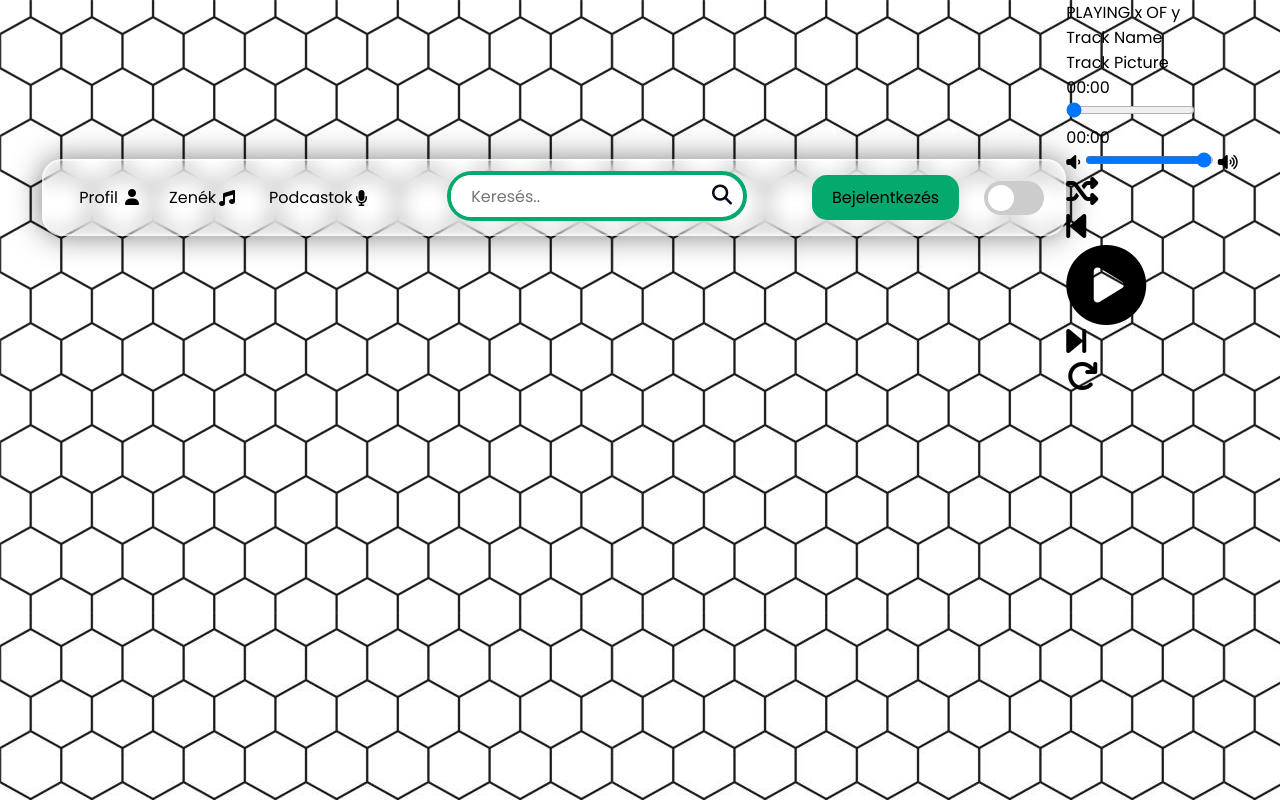
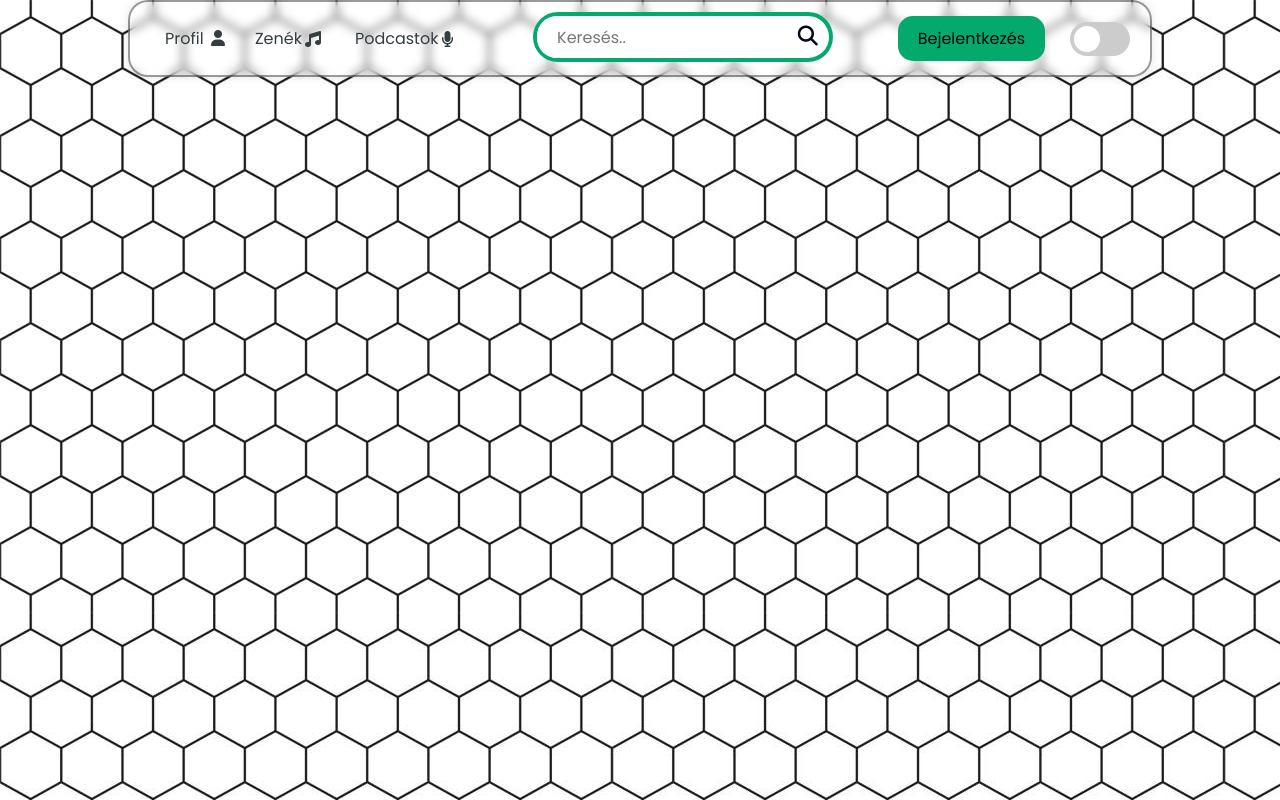
Before and after one commit to TuneTracer/TuneTracer, a PHP site: page / in a window 1280 px wide. Run offline with PHP 8.4, Linux system fonts and the light colour scheme; some libraries are stand-ins or nearby versions.

Commit message:
nesze
nem

```diff
--- a/index.css
+++ b/index.css
@@ -34,69 +34,45 @@
     display: flex;
     justify-content: center;
     flex-wrap: wrap;
-    background-image: url("imgs/background.jpg");
+    background-image: url("background.jpg");
     background-repeat: repeat;
-    background-color: black;
+    background-color: white;
 }
 
 @keyframes toWhite {
-    from {background-image: url("imgs/darkmode.jpg");}
-    to {background-image: url("imgs/background.jpg");}
+    from {background-image: url("darkmode.jpg");}
+    to {background-image: url("background.jpg");}
 }
 
 @keyframes toBlack {
-    from {background-image: url("imgs/background.jpg");}
-    to {background-image: url("imgs/darkmode.jpg");}
+    from {background-image: url("background.jpg");}
+    to {background-image: url("darkmode.jpg");}
 }
 
 body.dark-mode  {
-    background-image: url("imgs/darkmode.jpg");
+    background-image: url("darkmode.jpg");
     animation-name: toBlack;
     animation-duration: 0.5s;
     animation-iteration-count: 1;
 }
 
 body.light-mode  {
-    background-image: url("imgs/background.jpg");
+    background-image: url("background.jpg");
     background-color: black;
     animation-name: toWhite;
     animation-duration: 0.5s;
     animation-iteration-count: 1;
 }
 
-/* ----------------------------------------------------------------------- */
-
-/* Zene itemek */
-
-.song-list {
-    padding-top: 20px;
-    display: flex;
-    flex-wrap: wrap;
-    justify-content: space-between;
-    align-items: center;
-    width: 80%;
-}
-
-.song-card {
-    margin-top: 20px;
-    width: 160px;
-    height: 80px;
-    background: transparent;
-    border: 2px solid rgba(255, 255, 255, 0.5);
-    border-radius: 20px;
-    backdrop-filter: blur(10px);
-    box-shadow: 0 0 30px rgba(0, 0, 0, 0.5);
-}
-
-/* ----------------------------------------------------------------------- */
+/* --------------------------------------------------------------------------------------------------------------------------------------------- */
 
 /* Navbar és menü */
 .navbar{
-    background: transparent;
-    border: 2px solid rgba(255, 255, 255, 0.5);
+    background-color: rgba(255, 255, 255, 0.15);
+    backdrop-filter: blur(5px);
+    border: 2px solid rgba(0, 0, 0, 0.4);
     border-radius: 20px;
-    backdrop-filter: blur(10px);
-    box-shadow: 0 0 30px rgba(0, 0, 0, 0.5);
+    box-shadow: 0px 0px 10px 0px rgba(0, 0, 0, 0.1);
     padding: 10px 20px;
     display: flex;
     flex-wrap: wrap;
@@ -181,14 +157,14 @@
     margin: 0 15px;
 }
 
-.navbar-left a, .icons {
+.navbar-left a, span, .icons {
     text-decoration: none;
-    color: black;
+    color: #343E40;
     position: relative;
     transition: color 0.3s ease;
 }
 
-.navbar-left a:hover, .icons:hover {
+.navbar-left a:hover, span:hover, .icons:hover {
     color: #04AA6D;
 }
 
@@ -358,7 +334,7 @@
     border-radius: 50%;
 }
 
-/* ----------------------------------------------------------------------- */
+/* --------------------------------------------------------------------------------------------------------------------------------------------- */
 
 /* Bejelentkezés és Regisztráció */
 
@@ -373,13 +349,13 @@
     background: transparent;
     border: 2px solid rgba(255, 255, 255, 0.5);
     border-radius: 20px;
-    backdrop-filter: blur(10px);
+    backdrop-filter: blur(15px);
     box-shadow: 0 0 30px rgba(0, 0, 0, 0.5);
     justify-content: center;
     align-items: center;
     overflow: hidden;
     transform: scale(0);
-    transition: transform 0.5s ease, height 0.2s ease;
+    transition: transform 0.5s;
 }
 
 .wrapper.active-popup {
@@ -589,4 +565,184 @@
     filter: invert(100%);
 }
 
-/* ----------------------------------------------------------------------- */
+/* --------------------------------------------------------------------------------------------------------------------------------------------- */
+
+/* Zenelejátszó */
+.player{
+    margin-top: 25px;
+    height: 80vh;
+    display: flex;
+    align-items: center;
+    flex-direction: column;
+    justify-content: center;
+    transform: scale(0);
+    transition: transform 0.5s;
+}
+
+.player.active-popup {
+    transform: scale(1);
+}
+
+.wrapper-player {
+    border: 1px solid transparent;
+    padding: 25px;
+    border-radius: 10px;
+    background-color: rgba(255, 255, 255, 0.15);
+    backdrop-filter: blur(20px);
+    box-shadow: rgba(0, 0, 0, 0.3) 0px 19px 38px, rgba(0, 0, 0, 0.22) 0px 15px 12px;
+}
+
+.details {
+    display: flex;
+    align-items: center;
+    flex-direction: column;
+    justify-content: center;
+}
+
+.track-art {
+    margin: 25px;
+    height: 170px;
+    width: 170px;
+    border:2px solid #04AA6D;
+    background-size: cover;
+    background-position: center;
+    border-radius: 50%;
+    -moz-box-shadow: 0px 6px 5px #CBC1BF;
+    -webkit-box-shadow: 0px 6px 5px #CBC1BF;
+    box-shadow: 0px 6px 5px #CBC1BF;
+    -moz-border-radius:190px;
+    -webkit-border-radius:190px;
+    border-radius:190px;
+}
+
+.now-playing {
+    font-size: 1rem;
+    color: #343E40;
+}
+
+.track-name {
+    font-size: 2.5rem;
+    color: #343E40;
+}
+
+.track-artist {
+    margin-top: 5px;
+    font-size: 1.5rem;
+    color: #343E40;
+}
+
+.buttons {
+    display: flex;
+    flex-direction: row;
+    align-items: center;
+    margin-bottom: 30px;
+}
+.active{
+    color: black;
+}
+
+.repeat-track,
+.random-track,
+.playpause-track,
+.prev-track,
+.next-track {
+    padding: 17px;
+    opacity: 0.8;
+    transition: opacity .2s;
+    color: #04AA6D;
+    cursor: pointer;
+}
+
+.playpause-track {
+    font-size: 50px;
+}
+
+.repeat-track:hover,
+.random-track:hover,
+.playpause-track:hover,
+.prev-track:hover,
+.next-track:hover {
+    opacity: 2.0;
+}
+
+.slider_container {
+    display: flex;
+    justify-content: center;
+    align-items: center;
+}
+
+.seek_slider, .volume_slider {
+    -webkit-appearance: none;
+    -moz-appearance: none;
+    appearance: none;
+    height: 5px;
+    background: #04AA6D;
+    -webkit-transition: .2s;
+    transition: opacity .2s;
+}
+
+.seek_slider::-webkit-slider-thumb,
+.volume_slider::-webkit-slider-thumb {
+    -webkit-appearance: none;
+    -moz-appearance: none;
+    appearance: none;
+    width: 15px;
+    height: 15px;
+    background: white;
+    border: 3px solid #04825B;
+    cursor: grab;
+    border-radius: 100%;
+}
+
+.seek_slider:hover,
+.volume_slider:hover {
+    opacity: 1.0;
+}
+
+.seek_slider {
+    width: 60%;
+}
+
+.volume_slider {
+    width: 30%;
+}
+
+.current-time,
+.total-duration {
+    padding: 10px;
+    color: #343E40;
+}
+
+i.fa-volume-down,
+i.fa-volume-up {
+    padding: 10px;
+    color: #343E40;
+}
+
+.randomActive{
+    color: black;
+}
+.rotate {
+    animation: rotation 8s infinite linear;
+}
+@keyframes rotation {
+    from {
+        transform: rotate(0deg);
+    }
+    to {
+        transform: rotate(359deg);
+    }
+}
+
+.dark-mode .repeat-track,
+.dark-mode .random-track,
+.dark-mode .playpause-track,
+.dark-mode .prev-track,
+.dark-mode .next-track,
+.dark-mode .track-art,
+.dark-mode .now-playing,
+.dark-mode .track-name,
+.dark-mode .track-artist,
+.dark-mode .slider_container {
+    filter: invert(100%);
+}
--- a/index.html
+++ b/index.html
@@ -9,11 +9,12 @@
     <link rel="stylesheet" href="https://cdnjs.cloudflare.com/ajax/libs/font-awesome/5.13.0/css/all.min.css">
     <link rel="stylesheet" href="https://cdnjs.cloudflare.com/ajax/libs/font-awesome/4.7.0/css/font-awesome.min.css">
     <title>Tune Tracer</title>
-    <script src="https://kit.fontawesome.com/a076d05399.js" crossorigin="anonymous"></script>
+    <script src="https://kit.fontawesome.com/1bf196f23e.js" crossorigin="anonymous"></script>
 </head>
+<body>
+    <!------------------------------------------------------------------------------------------------------------------------------------------------->
 
-<body>
-
+    <!-- Navbat és menü -->
     <div class="navbar">
         <div id="navbar" style="padding: 0px;">
             <div class="navbar-left">
@@ -22,7 +23,7 @@
                         <span style="margin-right: 3px;">Profil</span>
                         <i class="fa fa-solid fa-user"></i>
                     </a></li>
-                    <li><a href="#" style="display: flex; align-items: center; margin-right: 4px;">
+                    <li id="zenek"><a href="#" style="display: flex; align-items: center; margin-right: 4px;">
                         <span style="margin-right: 3px;">Zenék</span>
                         <i class="fa fa-solid fa-music"></i>
                     </a></li>
@@ -51,6 +52,8 @@
         <!-- Profile content goes here -->
 
     </div>
+
+    <!------------------------------------------------------------------------------------------------------------------------------------------------->
 
     <!-- Bejelentkezés és Regisztráció -->
     <div class="wrapper">
@@ -109,6 +112,8 @@
         </div>
     </div>
 
+    <!------------------------------------------------------------------------------------------------------------------------------------------------->
+
     <!-- Zenelejátszó -->
     <div class="player">
         <div class="wrapper-player">
@@ -116,7 +121,7 @@
                 <div class="now-playing">PLAYING x OF y</div>
                 <div class="track-art"></div>
                 <div class="track-name">Track Name</div>
-                <div class="track-picture">Track Picture</div>
+                <div class="track-artist">Track Artist</div>
             </div>
 
             <div class="slider_container">
@@ -139,7 +144,7 @@
                     <i class="fa fa-step-backward fa-2x"></i>
                 </div>
                 <div class="playpause-track">
-                    <i class="fa fa-play-circle fa-5x"></i>
+                    <i class="fa-regular fa-circle-play"></i>
                 </div>
                 <div class="next-track">
                     <i class="fa fa-step-forward fa-2x"></i>
@@ -163,13 +168,14 @@
     <script type="module" src="https://unpkg.com/ionicons@7.1.0/dist/ionicons/ionicons.esm.js"></script>
     <script nomodule src="https://unpkg.com/ionicons@7.1.0/dist/ionicons/ionicons.js"></script>
 
+    <!------------------------------------------------------------------------------------------------------------------------------------------------->
+
     <!-- Script -->
     <script>
         document.addEventListener('DOMContentLoaded', function() {
-            const darkModeToggle = document.getElementById("darkModeToggle");
-            const bodyElement = document.body;
+            var darkModeToggle = document.getElementById("darkModeToggle");
+            var bodyElement = document.body;
 
-            // Ellenőrzi, hogy a felhasználó rendszere támogatja-e a prefers-color-scheme lekérdezést
             if (window.matchMedia && window.matchMedia('(prefers-color-scheme: dark)').matches) {
                 bodyElement.classList.add('dark-mode');
                 darkModeToggle.checked = true;
@@ -183,28 +189,34 @@
                 bodyElement.classList.toggle("light-mode", !darkModeToggle.checked);
             });
 
-            const wrapper = document.querySelector(".wrapper");
-            const loginLink = document.querySelector(".login-link");
-            const registerLink = document.querySelector(".register-link");
-            const btnPopup = document.querySelector(".button");
-            const iconClose = document.querySelector(".icon-close");
+            var wrapper = document.querySelector(".wrapper");
+            var loginLink = document.querySelector(".login-link");
+            var registerLink = document.querySelector(".register-link");
+            var btnPopup = document.querySelector(".button");
+            var iconClose = document.querySelector(".icon-close");
+            var zenek = document.getElementById("zenek");
+            var player = document.querySelector(".player");
 
+            zenek.addEventListener("click", ()=> {
+                player.classList.add('active-popup');
+                wrapper.classList.remove('active-popup');
+            });
 
             registerLink.addEventListener('click', ()=> {
-                  wrapper.classList.add('active');
+                wrapper.classList.add('active');
             });
             loginLink.addEventListener('click', ()=> {
-                  wrapper.classList.remove('active');
+                wrapper.classList.remove('active');
             });
             btnPopup.addEventListener('click', ()=> {
-                  wrapper.classList.add('active-popup');
+                wrapper.classList.add('active-popup');
+                player.classList.remove('active-popup');
             });
             iconClose.addEventListener('click', ()=> {
-                  wrapper.classList.remove('active-popup');
+                wrapper.classList.remove('active-popup');
             });
 
         });
     </script>
 </body>
-
 </html>
```
